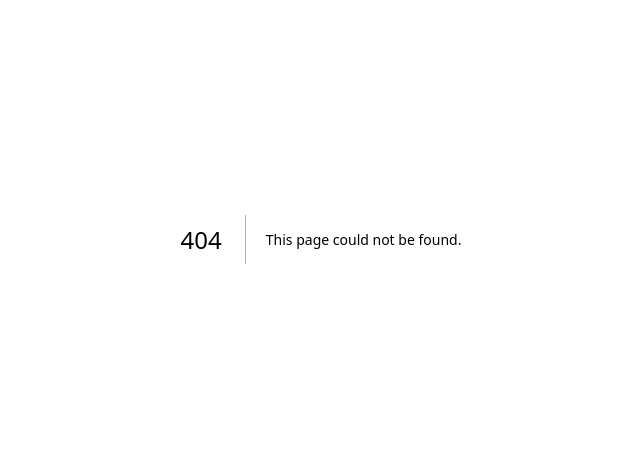
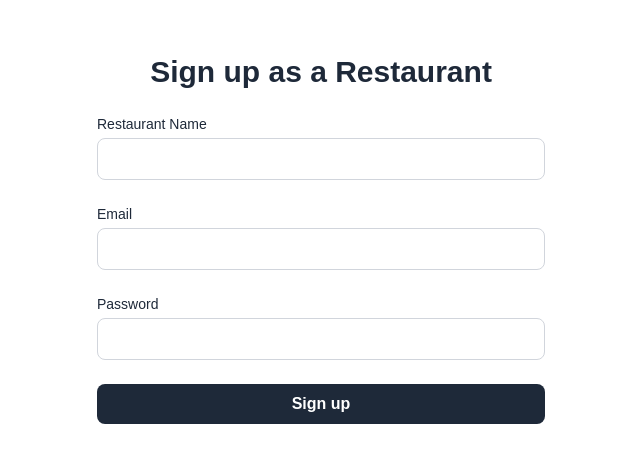
Before and after one commit to lucagi89/Take-a-Seat-web-mobile, a Next.js app in the folder apps/web/: page /signup in a window 1280 px wide. Before the commit this address had no page. Shown: the part 161-624 px from the top of the page, without its empty margins (319-959 px from the left). Built offline with nearby package versions, Linux system fonts and the light colour scheme.

Commit message:
start with the new next part

```diff
--- /dev/null
+++ b/apps/web/app/login/page.tsx
@@ -0,0 +1,50 @@
+"use client";
+import React, { useState } from "react";
+
+export default function LoginPage() {
+  const [email, setEmail] = useState("");
+  const [password, setPassword] = useState("");
+
+  const handleLogin = (e: React.FormEvent) => {
+    e.preventDefault();
+    // TODO: integrate login logic here
+    console.log("Logging in with", email, password);
+  };
+
+  return (
+    <main className="min-h-screen flex items-center justify-center px-4 bg-white text-gray-800">
+      <form onSubmit={handleLogin} className="w-full max-w-md space-y-6">
+        <h1 className="text-3xl font-bold text-center">Log in</h1>
+
+        <div>
+          <label className="block text-sm mb-1">Email</label>
+          <input
+            type="email"
+            value={email}
+            onChange={(e) => setEmail(e.target.value)}
+            className="w-full border border-gray-300 px-3 py-2 rounded-lg"
+            required
+          />
+        </div>
+
+        <div>
+          <label className="block text-sm mb-1">Password</label>
+          <input
+            type="password"
+            value={password}
+            onChange={(e) => setPassword(e.target.value)}
+            className="w-full border border-gray-300 px-3 py-2 rounded-lg"
+            required
+          />
+        </div>
+
+        <button
+          type="submit"
+          className="w-full bg-yellow-400 hover:bg-yellow-500 text-white py-2 rounded-lg font-semibold"
+        >
+          Log in
+        </button>
+      </form>
+    </main>
+  );
+}
--- a/apps/web/app/page.tsx
+++ b/apps/web/app/page.tsx
@@ -19,7 +19,7 @@ export default function HomePage() {
           </p>
         </Link>
 
-        <Link href="/apply">
+        <Link href="/signup">
           <p className="bg-gray-800 hover:bg-gray-900 text-white px-6 py-3 rounded-lg text-lg font-semibold text-center">
             I Want to Join as a New Restaurant
           </p>
--- /dev/null
+++ b/apps/web/app/signup/page.tsx
@@ -0,0 +1,64 @@
+"use client";
+import React, { useState } from "react";
+
+export default function SignupPage() {
+  const [restaurantName, setRestaurantName] = useState("");
+  const [email, setEmail] = useState("");
+  const [password, setPassword] = useState("");
+
+  const handleSignup = (e: React.FormEvent) => {
+    e.preventDefault();
+    // TODO: integrate signup logic here
+    console.log("Registering restaurant", restaurantName, email);
+  };
+
+  return (
+    <main className="min-h-screen flex items-center justify-center px-4 bg-white text-gray-800">
+      <form onSubmit={handleSignup} className="w-full max-w-md space-y-6">
+        <h1 className="text-3xl font-bold text-center">
+          Sign up as a Restaurant
+        </h1>
+
+        <div>
+          <label className="block text-sm mb-1">Restaurant Name</label>
+          <input
+            type="text"
+            value={restaurantName}
+            onChange={(e) => setRestaurantName(e.target.value)}
+            className="w-full border border-gray-300 px-3 py-2 rounded-lg"
+            required
+          />
+        </div>
+
+        <div>
+          <label className="block text-sm mb-1">Email</label>
+          <input
+            type="email"
+            value={email}
+            onChange={(e) => setEmail(e.target.value)}
+            className="w-full border border-gray-300 px-3 py-2 rounded-lg"
+            required
+          />
+        </div>
+
+        <div>
+          <label className="block text-sm mb-1">Password</label>
+          <input
+            type="password"
+            value={password}
+            onChange={(e) => setPassword(e.target.value)}
+            className="w-full border border-gray-300 px-3 py-2 rounded-lg"
+            required
+          />
+        </div>
+
+        <button
+          type="submit"
+          className="w-full bg-gray-800 hover:bg-gray-900 text-white py-2 rounded-lg font-semibold"
+        >
+          Sign up
+        </button>
+      </form>
+    </main>
+  );
+}
```
